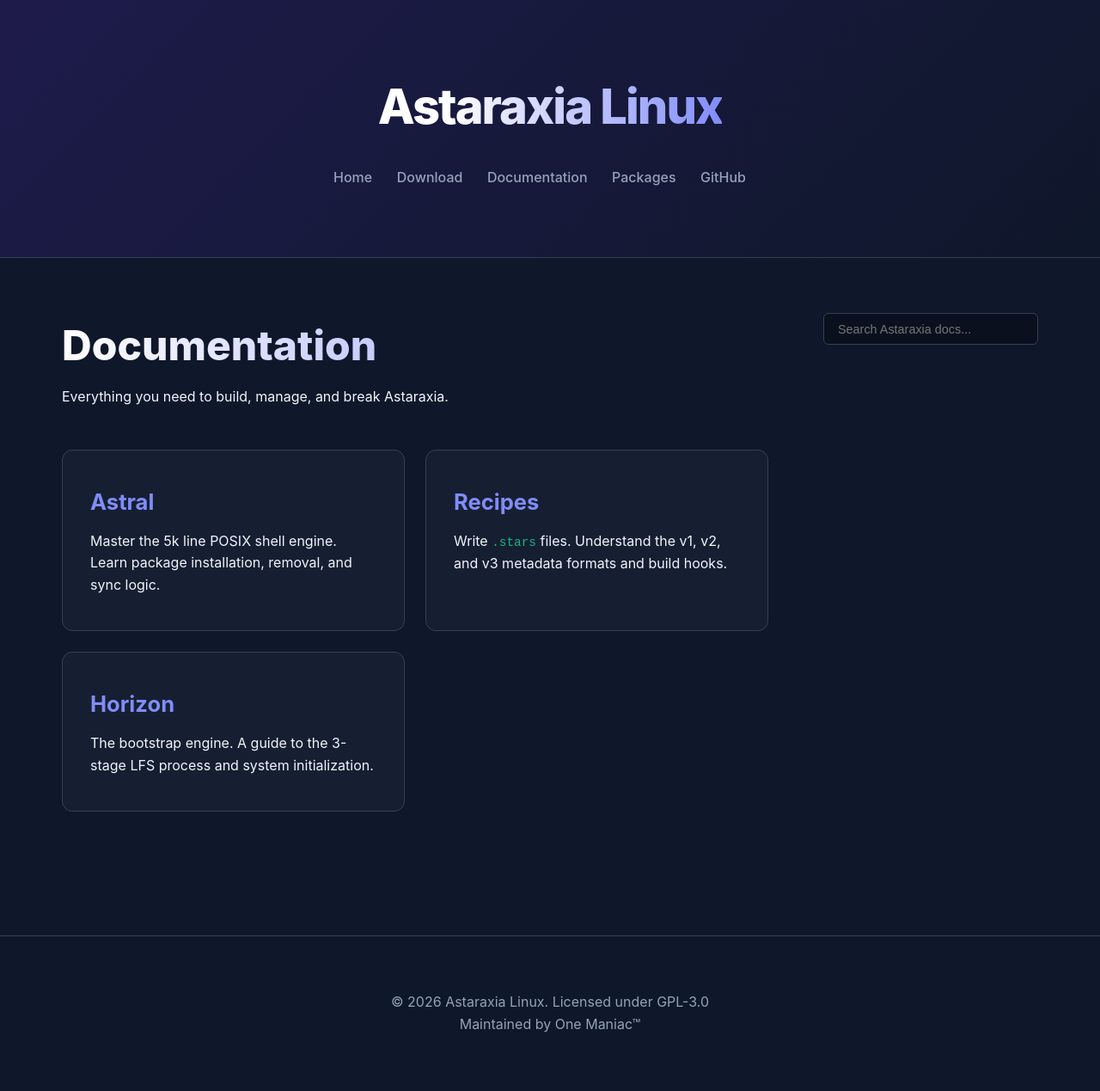
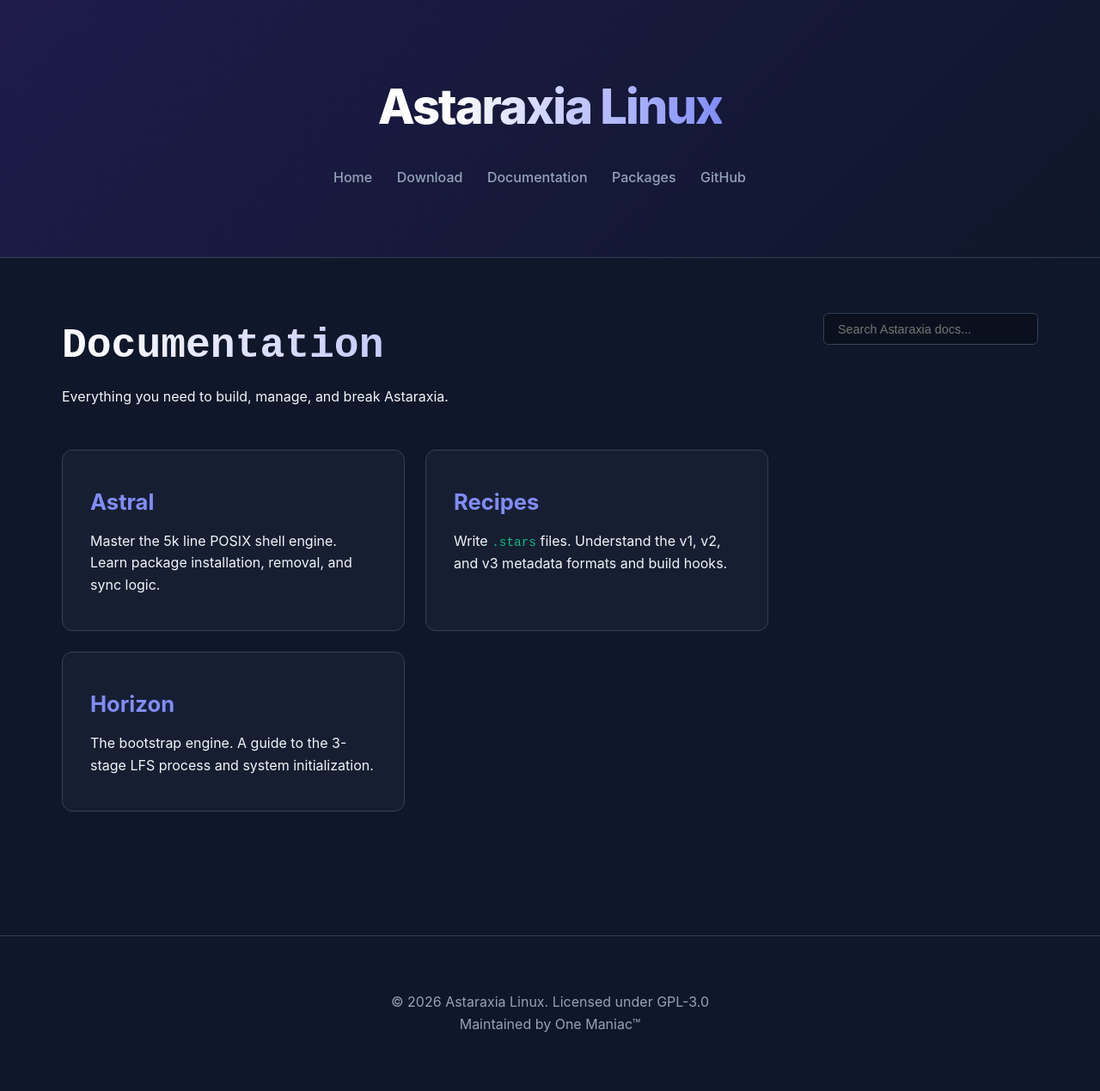
Before and after one commit to Astaraxia-Linux/astaraxia-linux.github.io, a Jekyll site: the page built from docs.html, in a window 1280 px wide. Shown: the whole page at 86% size. Built offline with Jekyll 4.4.1, drawn with Linux system fonts in a browser that asks for light colours.

Commit message:
Update docs.html

```diff
--- a/_layouts/docs.html
+++ b/_layouts/docs.html
@@ -226,6 +226,55 @@
             margin-bottom: 0.5rem;
         }
 
+        /* Terminal Cursor Styling */
+        .typewriter-text::after {
+            content: '_';
+            animation: blink 1s step-end infinite;
+            color: var(--primary);
+            margin-left: 4px;
+        }
+
+        @keyframes blink {
+            from, to { opacity: 1; }
+            50% { opacity: 0; }
+        }
+
+        .title-gradient {
+            font-family: 'JetBrains Mono', 'Fira Code', monospace; /* Use a mono font if possible */
+            min-height: 1.2em; /* Prevents layout jump when text appears */
+        }
+
+        /* Sticky Copy Button Styling */
+        .copy-code {
+            position: sticky; /* Follows the user as they scroll the code block */
+            float: right;     /* Aligns to the right */
+            top: 10px;        /* Distance from the top of the viewport/block */
+            right: 10px;      /* Distance from the right edge */
+            z-index: 10;
+
+            background: var(--border);
+            color: var(--text);
+            border: 1px solid var(--border);
+            padding: 6px 10px;
+            border-radius: 6px;
+            cursor: pointer;
+            font-family: "JetBrainsMono Nerd Font", "FiraCode Nerd Font", monospace;
+            font-size: 1.1rem;
+            transition: all 0.2s ease;
+            margin-bottom: -40px; /* Offset so it doesn't push the code text down */
+        }
+
+        .copy-code:hover {
+            background: var(--primary);
+            color: white;
+        }
+
+        pre {
+            position: relative;
+            display: flex;
+            flex-direction: column;
+        }
+
         /* --- MOBILE FIXES --- */
         @media (max-width: 900px) {
             /* Shrink global text and headings on mobile */
@@ -374,17 +423,23 @@
         document.querySelectorAll('pre').forEach((codeBlock) => {
             const button = document.createElement('button');
             button.className = 'copy-code';
-            button.innerText = 'Copy';
-            button.style = 'position: absolute; right: 10px; top: 10px; background: var(--border); color: var(--text); border: none; padding: 4px 8px; border-radius: 4px; cursor: pointer; font-size: 0.7rem;';
+            // Nerd Font Glyph for Copy (󰆏)
+            button.innerHTML = '󰆏';
 
-            codeBlock.style.position = 'relative';
-            codeBlock.appendChild(button);
+            // Add button to the top of the pre block
+            codeBlock.prepend(button);
 
             button.addEventListener('click', () => {
                 const code = codeBlock.querySelector('code').innerText;
                 navigator.clipboard.writeText(code).then(() => {
-                    button.innerText = 'Copied!';
-                    setTimeout(() => { button.innerText = 'Copy'; }, 2000);
+                    // Nerd Font Glyph for Success/Check (󰄬)
+                    button.innerHTML = '󰄬';
+                    button.style.color = 'var(--accent)';
+
+                    setTimeout(() => {
+                        button.innerHTML = '󰆏';
+                        button.style.color = '';
+                    }, 2000);
                 });
             });
         });
```
Also changed, not shown: other parts of _layouts/docs.html (+20 -0 lines).
